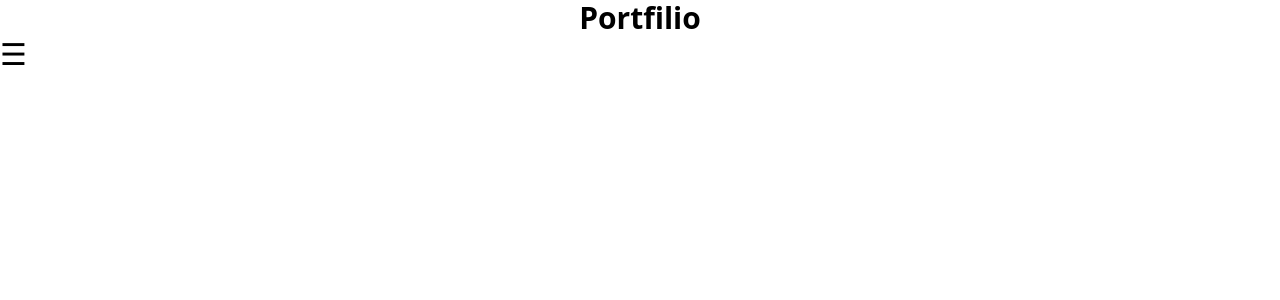
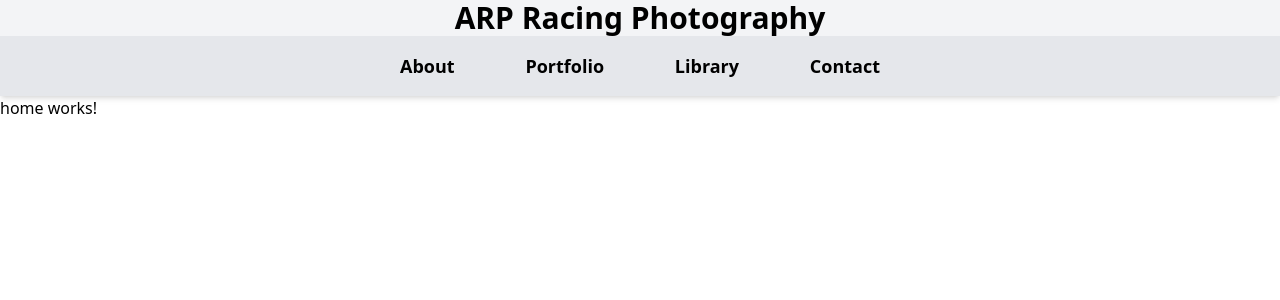
Before and after one commit to AchielTyberghien/ARP-racing-frontend, an Angular app: page / in a window 1280 px wide. Shown: the top 300 px of the page. Built offline with nearby package versions, Linux system fonts and the light colour scheme.

Commit message:
make nav bar

```diff
--- a/src/app/app.component.ts
+++ b/src/app/app.component.ts
@@ -1,16 +1,19 @@
 import { Component } from '@angular/core';
 import { RouterOutlet } from '@angular/router';
 import { TitleComponent } from './components/title/title.component';
-import { MenuButtonComponent } from "./components/menu-button/menu-button.component";
 import { ToolbarComponent } from "./components/toolbar/toolbar.component";
 
 @Component({
   selector: 'app-root',
-  imports: [RouterOutlet, TitleComponent, ToolbarComponent],
+  imports: [TitleComponent,RouterOutlet,ToolbarComponent],
   template: `
-    <app-title title="Portfilio"/>
+  <div>
+    <div class="bg-gray-100  min-h-30vh shadow-md">
+      <app-title title="ARP Racing Photography"/>
+      <app-toolbar/>
+    </div>
     <router-outlet />
-    <app-toolbar/>
+  </div>
   `,
   styles: [],
 })
--- a/src/app/app.routes.ts
+++ b/src/app/app.routes.ts
@@ -1,3 +1,13 @@
 import { Routes } from '@angular/router';
+import { HomeComponent } from './pages/home/home.component';
 
-export const routes: Routes = [];
+export const routes: Routes = [{
+    path: '',
+    pathMatch: 'full',
+    component: HomeComponent
+},
+{
+    path: 'home',
+    component: HomeComponent
+}
+];
--- /dev/null
+++ b/src/app/components/carousel/carousel.component.ts
@@ -0,0 +1,15 @@
+import { Component } from '@angular/core';
+
+@Component({
+  selector: 'app-carousel',
+  imports: [],
+  template: `
+    <p>
+      carousel works!
+    </p>
+  `,
+  styles: ``
+})
+export class CarouselComponent {
+
+}
--- a/src/app/components/menu-button/menu-button.component.ts
+++ /dev/null
@@ -1,14 +0,0 @@
-import { Component, output } from '@angular/core';
-
-@Component({
-  selector: 'app-menu-button',
-  imports: [],
-  template: `
-    <button class="text-3xl" (click)="btnClicked.emit()">☰</button>
-  `,
-  styles: ``
-})
-export class MenuButtonComponent {
-
-  btnClicked = output();
-}
--- a/src/app/components/toolbar/toolbar.component.ts
+++ b/src/app/components/toolbar/toolbar.component.ts
@@ -1,16 +1,16 @@
 import { Component } from '@angular/core';
-import { MenuButtonComponent } from '../menu-button/menu-button.component';
 
 @Component({
   selector: 'app-toolbar',
-  imports: [MenuButtonComponent],
+  imports: [],
   template: `
-    <app-menu-button (btnClicked)="showButtonClicked()"/>
+    <div class="bg-gray-200 p-4 px-100 flex justify-between items-center">
+      <div class="text-lg font-semibold text-black font-helvetica">About</div>
+      <div class="text-lg font-semibold text-black font-helvetica">Portfolio</div>
+      <div class="text-lg font-semibold text-black font-helvetica">Library</div>
+      <div class="text-lg font-semibold text-black font-helvetica">Contact</div>
+    </div>
   `,
   styles: ``
 })
-export class ToolbarComponent {
-  showButtonClicked() {
-    console.log('Button clicked!');
-  }
-}
+export class ToolbarComponent {}
```
Also changed, not shown: 1 other file (tests, documents, lock files or other folders).
